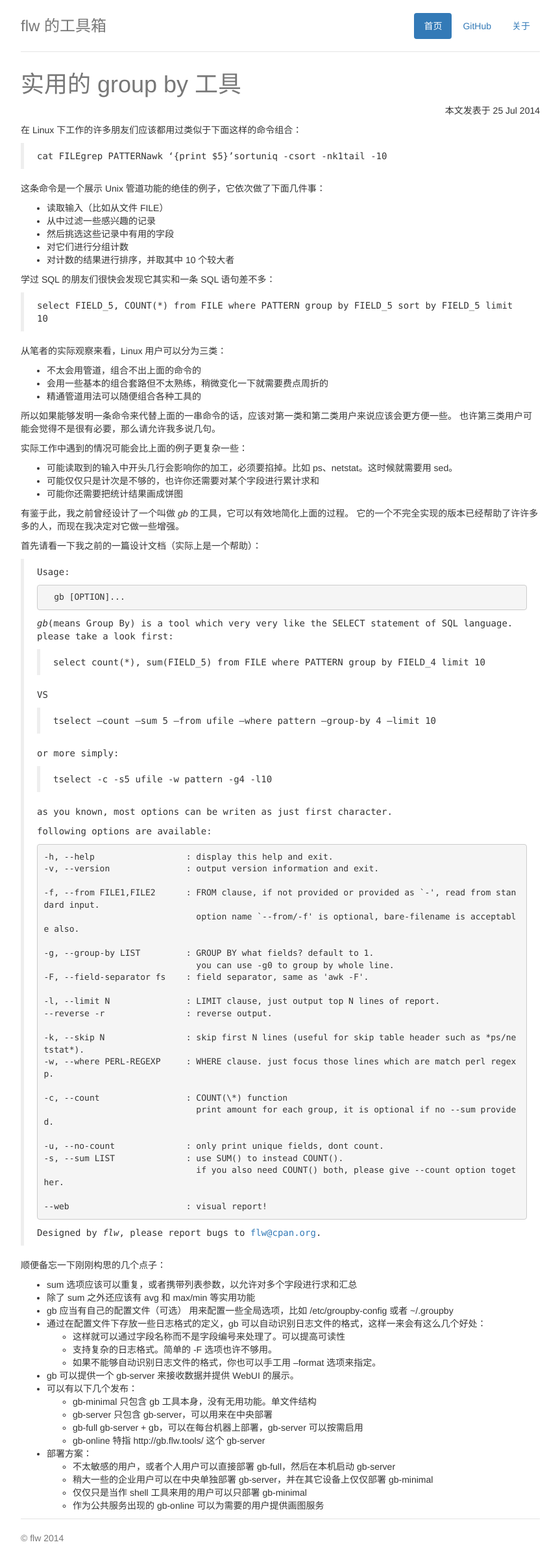
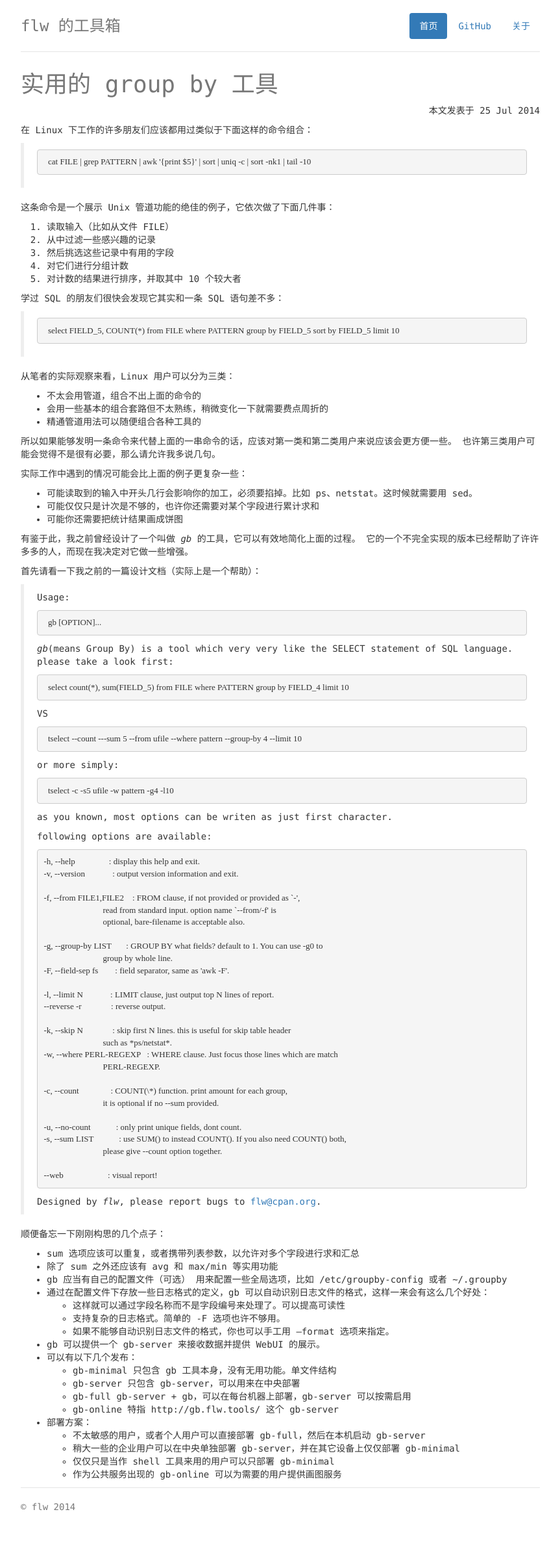
Before and after one commit to flw-cn/blog, a Jekyll site: the page built from _posts/2014-07-25-group-by.md, in a window 1280 px wide. Shown: the whole page at 65% size, without its empty margins (208-1071 px from the left). Built offline with Jekyll 4.4.1, drawn with Linux system fonts in a browser that asks for light colours; nearby versions of some CDN libraries; comment, search, counter and statistics services are not loaded; after the commit the page ends 2359 px from its top, so only the background shows below that.

Commit message:
修改代码样式。

```diff
--- a/_posts/2014-07-25-group-by.md
+++ b/_posts/2014-07-25-group-by.md
@@ -48,44 +48,47 @@
 > *gb*(means Group By) is a tool which very very like the SELECT statement of SQL language.
 > please take a look first:
 >
-> >   select count(\*), sum(FIELD_5) from FILE where PATTERN group by FIELD_4 limit 10
+>       select count(*), sum(FIELD_5) from FILE where PATTERN group by FIELD_4 limit 10
 >
 > VS
 >
-> >   tselect --count ---sum 5 --from ufile --where pattern --group-by 4 --limit 10
+>       tselect --count ---sum 5 --from ufile --where pattern --group-by 4 --limit 10
 >
 > or more simply:
 >
-> >   tselect -c -s5 ufile -w pattern -g4 -l10
+>       tselect -c -s5 ufile -w pattern -g4 -l10
 >
 > as you known, most options can be writen as just first character.
 >
 > following options are available:
 >
->     -h, --help                  : display this help and exit.
->     -v, --version               : output version information and exit.
+>     -h, --help                : display this help and exit.
+>     -v, --version             : output version information and exit.
 >
->     -f, --from FILE1,FILE2      : FROM clause, if not provided or provided as `-', read from standard input.
->                                   option name `--from/-f' is optional, bare-filename is acceptable also.
+>     -f, --from FILE1,FILE2    : FROM clause, if not provided or provided as `-',
+>                                 read from standard input. option name `--from/-f' is
+>                                 optional, bare-filename is acceptable also.
 >
->     -g, --group-by LIST         : GROUP BY what fields? default to 1.
->                                   you can use -g0 to group by whole line.
->     -F, --field-separator fs    : field separator, same as 'awk -F'.
+>     -g, --group-by LIST       : GROUP BY what fields? default to 1. You can use -g0 to
+>                                 group by whole line.
+>     -F, --field-sep fs        : field separator, same as 'awk -F'.
 >
->     -l, --limit N               : LIMIT clause, just output top N lines of report.
->     --reverse -r                : reverse output.
+>     -l, --limit N             : LIMIT clause, just output top N lines of report.
+>     --reverse -r              : reverse output.
 >
->     -k, --skip N                : skip first N lines (useful for skip table header such as *ps/netstat*).
->     -w, --where PERL-REGEXP     : WHERE clause. just focus those lines which are match perl regexp.
+>     -k, --skip N              : skip first N lines. this is useful for skip table header
+>                                 such as *ps/netstat*.
+>     -w, --where PERL-REGEXP   : WHERE clause. Just focus those lines which are match
+>                                 PERL-REGEXP.
 >
->     -c, --count                 : COUNT(\*) function
->                                   print amount for each group, it is optional if no --sum provided.
+>     -c, --count               : COUNT(\*) function. print amount for each group,
+>                                 it is optional if no --sum provided.
 >
->     -u, --no-count              : only print unique fields, dont count.
->     -s, --sum LIST              : use SUM() to instead COUNT().
->                                   if you also need COUNT() both, please give --count option together.
+>     -u, --no-count            : only print unique fields, dont count.
+>     -s, --sum LIST            : use SUM() to instead COUNT(). If you also need COUNT() both,
+>                                 please give --count option together.
 >
->     --web                       : visual report!
+>     --web                     : visual report!
 >
 > Designed by *flw*, please report bugs to <flw@cpan.org>.
 
--- a/css/jumbotron-narrow.css
+++ b/css/jumbotron-narrow.css
@@ -78,7 +78,15 @@
   }
 }
 
+.container {
+    font-family: 'Consolas';
+}
+
 .container blockquote {
-    font-family: 'Consolas';
     font-size: 1em;
 }
+
+.container code {
+    font-family: 'Fixedsys';
+    font-size: 1em;
+}
```
Also changed, not shown: other parts of _posts/2014-07-25-group-by.md (+7 -7 lines).
